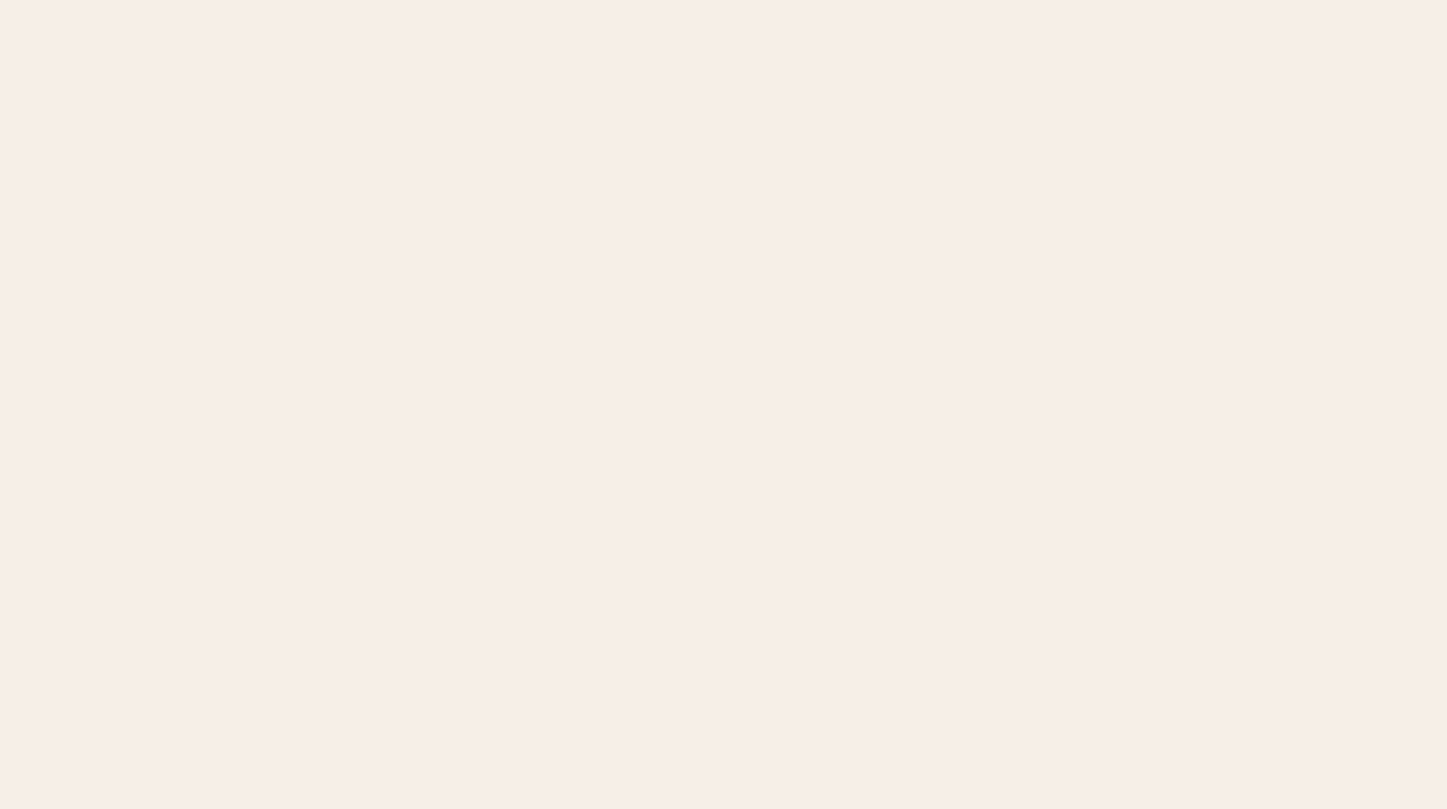
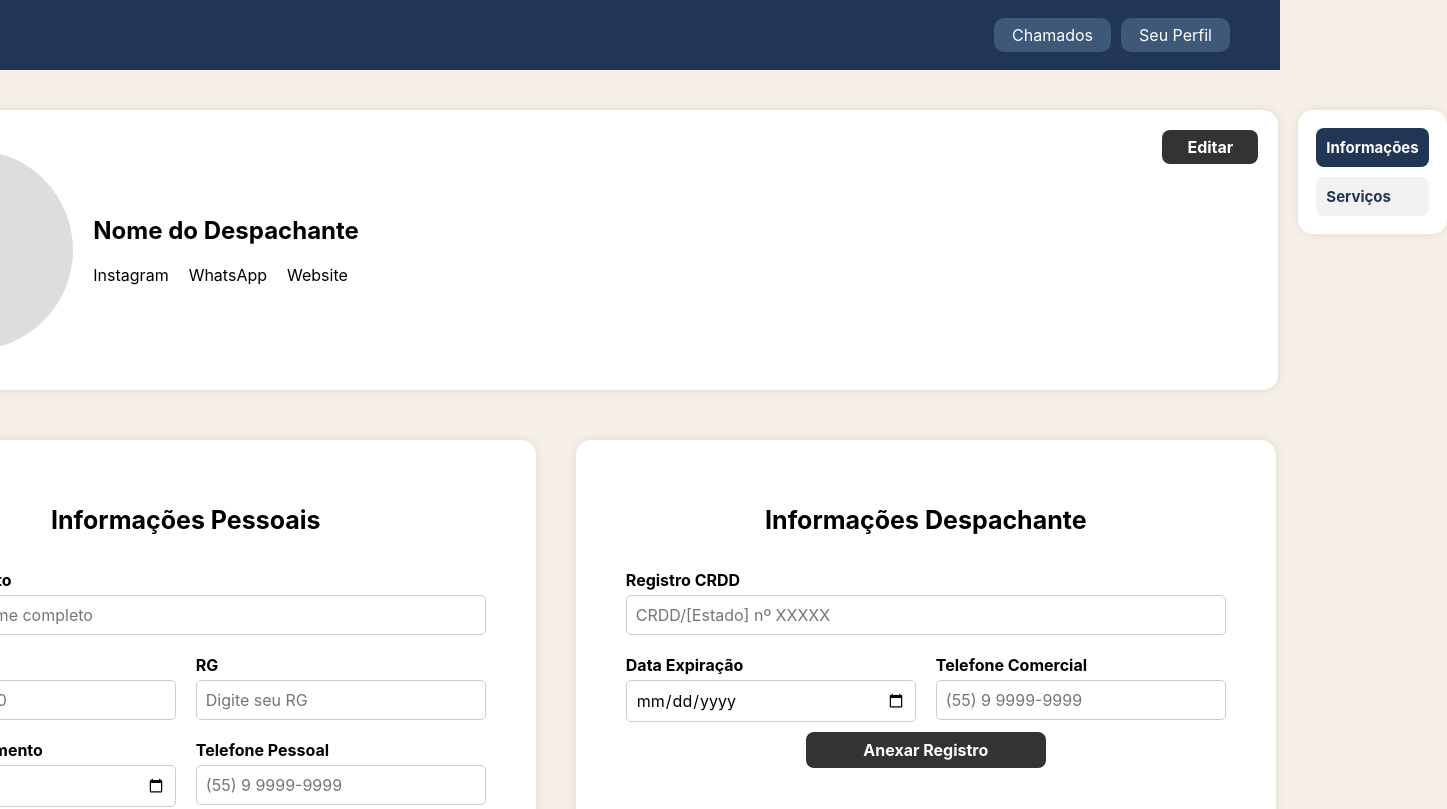
Before and after one commit to theraissa/dispatcher_system, a React (Vite) app in the folder frontend/: page /initial/profile in a window 1280 px wide. Before the commit this address had no page. Shown: the top 809 px of the page, 1447 px wide, since content can reach past the window. Built offline with nearby package versions, Linux system fonts and the light colour scheme.

Commit message:
nova tela de serviço e perfil do despachante

```diff
--- /dev/null
+++ b/frontend/src/components/dispatcher/profile/profile-header.tsx
@@ -0,0 +1,101 @@
+import styled from "styled-components"
+
+const Container = styled.div`
+  display: flex;
+  justify-content: center;
+`
+
+const Card = styled.div`
+  position: relative;
+  display: flex;
+  width: 1445px;
+  max-width: 100%;
+  padding: 40px;
+  align-items: center;
+  gap: 20px;
+  background: white;
+  border-radius: 15px;
+  box-shadow: 0 0 10px rgba(0,0,0,0.1);
+`
+
+const Photo = styled.div`
+  width: 200px;
+  height: 200px;
+  border-radius: 50%;
+  background-color: #ddd;
+`
+
+const Info = styled.div`
+  display: flex;
+  flex-direction: column;
+  gap: 5px;
+`
+
+const Name = styled.h2`
+  margin: 0;
+`
+
+const Socials = styled.div`
+  margin-top: 10px;
+  display: flex;
+  gap: 20px;
+`
+
+const Social = styled.a`
+  font-size: 16px;
+  color: black;
+  text-decoration: none;
+
+  &:hover {
+    text-decoration: underline;
+  }
+`
+
+const EditButton = styled.button`
+  position: absolute;
+  top: 20px;
+  right: 20px;
+
+  padding: 7px 25px;
+  border: none;
+  border-radius: 8px;
+  cursor: pointer;
+  font-size: 16px;
+  font-weight: bold;
+
+  background-color: #333;
+  color: white;
+`
+
+
+export default function ProfileHeader({ user }) {
+
+    function handleEdit() {
+        console.log("abrir edição")
+    }
+
+    return (
+        <Container>
+            <Card>
+
+                <EditButton onClick={handleEdit}>
+                    Editar
+                </EditButton>
+
+                <Photo />
+
+                <Info>
+                    <Name>{user.name || "Nome do Despachante"}</Name>
+                    <span>{user.contact}</span>
+
+                    <Socials>
+                        <Social href="#">Instagram</Social>
+                        <Social href="#">WhatsApp</Social>
+                        <Social href="#">Website</Social>
+                    </Socials>
+                </Info>
+
+            </Card>
+        </Container>
+    )
+}
--- /dev/null
+++ b/frontend/src/components/dispatcher/profile/profile-info.tsx
@@ -0,0 +1,71 @@
+import { useState } from "react"
+
+import FormPersonal from "../../record/dispatcher-record/form-dispatcher/form-personal"
+import FormCommercial from "../../record/dispatcher-record/form-dispatcher/form-commercial"
+import ProfileHeader from "./profile-header"
+import FormsContainer from "../../layout/form-container"
+
+
+export default function ProfileInfo() {
+
+    const [user, setUser] = useState({
+        name: "",
+        cpf: "",
+        rg: "",
+        date_birth: "",
+        contact: "",
+        email: "",
+        password: "",
+        confirm_password: ""
+    })
+
+    const [dispatcher, setDispatcher] = useState({
+        regis_crdd: "",
+        date_exp_regis: ""
+    })
+
+    const [office, setOffice] = useState({
+        contact: "",
+        address: "",
+        number: "",
+        neighborhood: "",
+        zip_code: "",
+        city: "",
+        state: ""
+    })
+
+    function handleChange(entity: string, field: string, value: string) {
+
+        if (entity === "user") {
+            setUser(prev => ({ ...prev, [field]: value }))
+        }
+
+        if (entity === "dispatcher") {
+            setDispatcher(prev => ({ ...prev, [field]: value }))
+        }
+
+        if (entity === "office") {
+            setOffice(prev => ({ ...prev, [field]: value }))
+        }
+
+    }
+
+    return (
+        <>
+            <ProfileHeader user={user} />
+
+            <FormsContainer>
+                <FormPersonal
+                    user={user}
+                    onChange={handleChange}
+                />
+
+                <FormCommercial
+                    dispatcher={dispatcher}
+                    office={office}
+                    onChange={handleChange}
+                />
+            </FormsContainer>
+        </>
+    )
+}
--- /dev/null
+++ b/frontend/src/components/dispatcher/profile/profile-services.tsx
@@ -0,0 +1,48 @@
+import { useState } from "react"
+import styled from "styled-components"
+
+const Card = styled.div`
+  background: white;
+  padding: 25px;
+  border-radius: 10px;
+  max-width: 600px;
+`
+
+const ServiceItem = styled.div`
+  display: flex;
+  justify-content: space-between;
+  margin-bottom: 10px;
+`
+
+const Button = styled.button`
+  background-color: #213555;
+  color: white;
+  border: none;
+  padding: 5px 10px;
+  border-radius: 6px;
+  cursor: pointer;
+`
+
+export default function ProfileServices() {
+
+    const [services, setServices] = useState([
+        "Transferência de veículo",
+        "Licenciamento",
+        "Emplacamento"
+    ])
+
+    return (
+        <Card>
+
+            {services.map((service, index) => (
+                <ServiceItem key={index}>
+                    {service}
+                    <Button>Remover</Button>
+                </ServiceItem>
+            ))}
+
+            <Button>Adicionar Serviço</Button>
+
+        </Card>
+    )
+}
--- a/frontend/src/components/home/navbar.tsx
+++ b/frontend/src/components/home/navbar-home.tsx
@@ -68,7 +68,7 @@ const handleScroll = (id: string) => {
   }
 }
 
-export default function Navbar() {
+export default function NavbarHome() {
   return (
     <Header>
       <Item>
--- /dev/null
+++ b/frontend/src/components/layout/form-container.tsx
@@ -0,0 +1,20 @@
+import styled from "styled-components"
+
+
+const Form = styled.div`
+  display: flex;
+  justify-content: center;
+  align-items: flex-start;
+  gap: 40px;
+  margin-top: 50px;
+  flex-wrap: wrap;
+`
+
+export default function FormsContainer({ children }) {
+
+    return (
+        <Form>
+            {children}
+        </Form>
+    )
+}
--- a/frontend/src/components/client/ui/navbar.tsx
+++ b/frontend/src/components/ui/navbar-page.tsx
@@ -4,6 +4,11 @@ const Header = styled.header`
   width: 100%;
   background-color: #213555;
   color: white;
+  height: 70px;
+  padding: 10px;
+  display: flex;
+  justify-content: end;
+  align-items: center;
 `
 
 const Nav = styled.nav`
@@ -11,10 +16,6 @@ const Nav = styled.nav`
   justify-content: space-between;
   align-items: center;
   padding: 15px 40px;
-`
-
-const Title = styled.h1`
-  font-size: 24px;
 `
 
 const Buttons = styled.div`
@@ -28,6 +29,7 @@ const Button = styled.a`
   color: white;
   text-decoration: none;
   border-radius: 10px;
+  cursor: pointer;
 
   &:hover {
     background-color: white;
@@ -35,13 +37,11 @@ const Button = styled.a`
   }
 `
 
-export default function Navbar() {
+export default function NavbarPage() {
   return (
     <Header>
       <Nav>
-        <Title>Despachantes e Serviços</Title>
         <Buttons>
-          <Button>Despachantes</Button>
           <Button>Chamados</Button>
           <Button>Seu Perfil</Button>
         </Buttons>
--- a/frontend/src/pages/client/initial-search-disp.tsx
+++ b/frontend/src/pages/client/initial-search-disp.tsx
@@ -1,6 +1,6 @@
 import styled from "styled-components"
 import CardDispatcher from "../../components/client/initial-search-disp/card"
-import Navbar from "../../components/client/ui/navbar"
+import NavbarPage from "../../components/ui/navbar-page"
 import Search from "../../components/client/initial-search-disp/search"
 
 const Main = styled.main`
@@ -11,7 +11,7 @@ const Main = styled.main`
 export default function InitialSearchDisp() {
   return (
     <>
-      <Navbar />
+      <NavbarPage />
       <Main>
         <Search />
         <CardDispatcher />
--- a/frontend/src/pages/client/profile.tsx
+++ b/frontend/src/pages/client/profile.tsx
@@ -1,10 +1,10 @@
 import FormProfile from "../../components/client/profile/form"
-import Navbar from "../../components/client/ui/navbar"
+import NavbarPage from "../../components/ui/navbar-page"
 
 export default function InitialSearchDisp() {
     return (
         <>
-            <Navbar />
+            <NavbarPage />
             <FormProfile />
         </>
     )
--- /dev/null
+++ b/frontend/src/pages/dispatcher/profile.tsx
@@ -0,0 +1,95 @@
+import { useState } from "react"
+import styled from "styled-components"
+import NavbarPage from "../../components/ui/navbar-page"
+import ProfileInfo from "../../components/dispatcher/profile/profile-info"
+import ProfileServices from "../../components/dispatcher/profile/profile-services"
+
+
+const Container = styled.div`
+  padding: 40px;
+`
+
+const Layout = styled.div`
+  display: flex;
+  justify-content: center;
+  gap: 20px;
+  align-items: flex-start;
+`
+
+const Content = styled.div`
+  flex: 1;
+`
+
+const SideMenu = styled.div`
+  width: 250px;
+  background: white;
+  padding: 18px;
+  border-radius: 15px;
+  box-shadow: 0 0 10px rgba(0,0,0,0.08);
+
+  display: flex;
+  flex-direction: column;
+  gap: 10px;
+
+  position: sticky;
+  top: 20px;
+`
+
+const MenuButton = styled.button<{ active: boolean }>`
+  padding: 10px;
+  border-radius: 8px;
+  border: none;
+  cursor: pointer;
+  text-align: left;
+  font-size: 15px;
+  font-weight: bold;
+
+  background-color: ${({ active }) => (active ? "#213555" : "#f2f2f2")};
+  color: ${({ active }) => (active ? "white" : "#213555")};
+
+  transition: 0.2s;
+
+  &:hover {
+    background-color: ${({ active }) => (active ? "#213555" : "#e6e6e6")};
+  }
+`
+
+
+export default function ProfilePage() {
+
+  const [tab, setTab] = useState<"info" | "services">("info")
+
+  return (
+    <>
+      <NavbarPage />
+
+      <Container>
+        <Layout>
+
+          <Content>
+            {tab === "info" && <ProfileInfo />}
+            {tab === "services" && <ProfileServices />}
+          </Content>
+
+          <SideMenu>
+
+            <MenuButton
+              active={tab === "info"}
+              onClick={() => setTab("info")}
+            >
+              Informações
+            </MenuButton>
+            <MenuButton
+              active={tab === "services"}
+              onClick={() => setTab("services")}
+            >
+              Serviços
+            </MenuButton>
+
+          </SideMenu>
+
+        </Layout>
+      </Container>
+    </>
+  )
+}
--- a/frontend/src/pages/home.tsx
+++ b/frontend/src/pages/home.tsx
@@ -1,4 +1,4 @@
-import Navbar from "../components/home/navbar"
+import NavbarHome from "../components/home/navbar-home"
 import LoginSection from "../components/home/login-section"
 import CarouselSection from "../components/home/carousel-section"
 import AboutSection from "../components/home/about-section"
@@ -7,7 +7,7 @@ import Footer from "../components/home/footer"
 export default function Home() {
   return (
     <>
-      <Navbar />
+      <NavbarHome />
       <LoginSection />
       <CarouselSection />
       <AboutSection />
--- a/frontend/src/routes.tsx
+++ b/frontend/src/routes.tsx
@@ -4,6 +4,7 @@ import ClientRecord from "./pages/record/client-record.tsx";
 import InitialSearchDisp from './pages/client/initial-search-disp.tsx';
 import DispatcherRecord from './pages/record/dispatcher-record.tsx';
 import Login from './pages/login/login.tsx';
+import ProfilePage from './pages/dispatcher/profile.tsx';
 
 export default function FrontendRoutes() {
   return (
@@ -14,6 +15,7 @@ export default function FrontendRoutes() {
         <Route path="/register/client" element={<ClientRecord />} />
         <Route path="/register/dispatcher" element={<DispatcherRecord />} />
         <Route path="/initial/search-dispatcher" element={<InitialSearchDisp />} />
+        <Route path="/initial/profile" element={<ProfilePage />} />
       </Routes>
     </Router>
   );
```
Also changed, not shown: frontend/src/components/record/dispatcher-record/form-dispatcher.tsx (+3 -10 lines).
